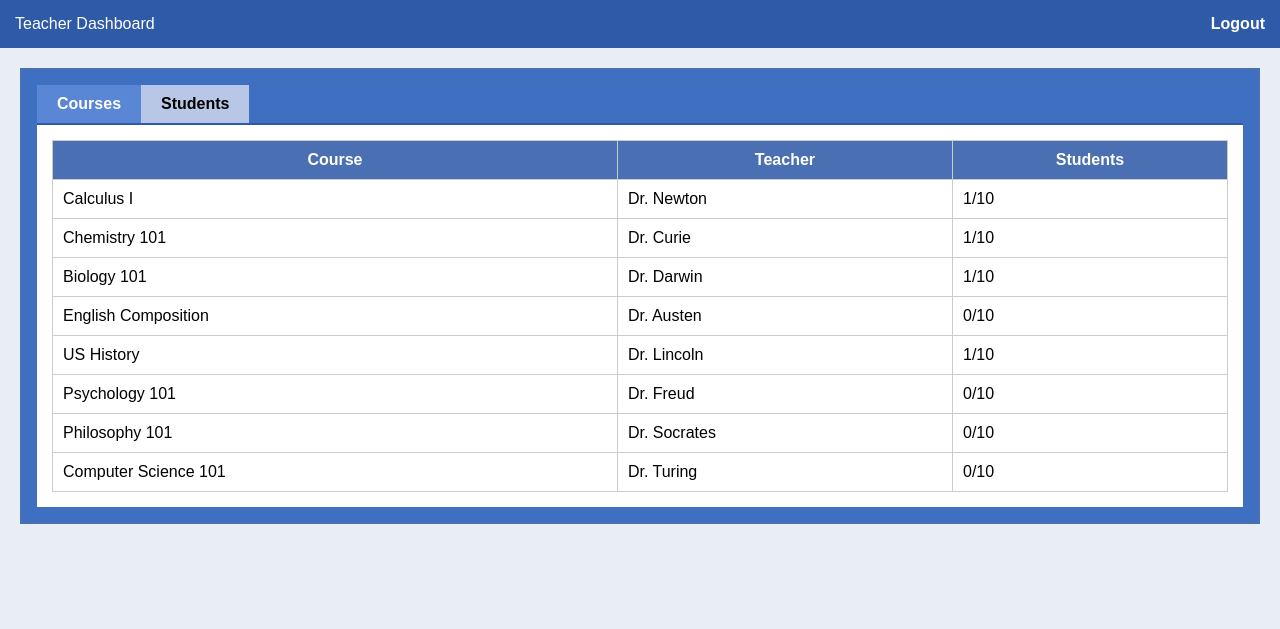
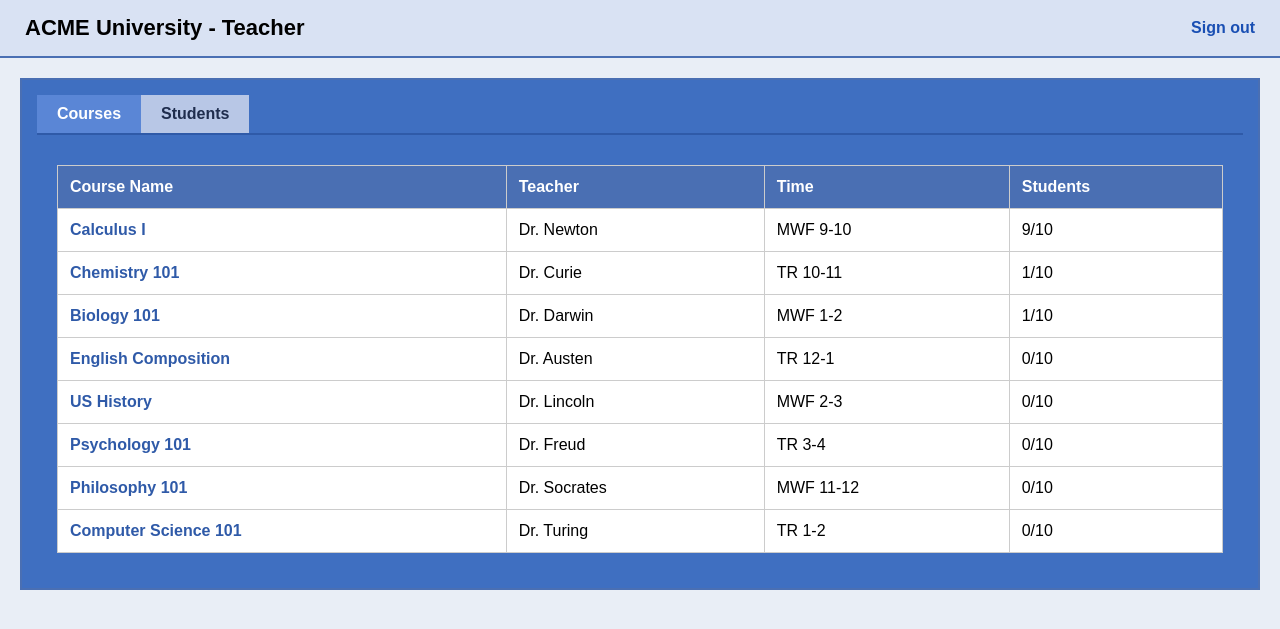
Before and after one commit to kaydeej24/CSE108-Lab8, a Flask app: page /teacher in a window 1280 px wide. Shown: the top 629 px of the page. Run offline with Flask 3, Linux system fonts and the light colour scheme; a user stored in the database is signed in.

Commit message:
Added teacher gradebook and dashboard updates

```diff
--- a/app.py
+++ b/app.py
@@ -44,6 +44,9 @@ user_courses = {
     "sanderson": []
 }
 
+# ---------------- GRADES ----------------
+grades = {}
+
 # ---------------- HELPERS ----------------
 def count_students(course_id):
     return sum(course_id in courses for courses in user_courses.values())
@@ -58,6 +61,7 @@ def login():
         if username in users and users[username]["password"] == password:
             session["user"] = username
             session["role"] = users[username]["role"]
+
             user_courses.setdefault(username, [])
 
             if session["role"] == "teacher":
@@ -116,20 +120,17 @@ def delete(course_id):
 
     return redirect(url_for("dashboard"))
 
-# ---------------- TEACHER DASHBOARD (RESTORED TABS STYLE) ----------------
+# ---------------- TEACHER DASHBOARD ----------------
 @app.route("/teacher")
 def teacher_dashboard():
     if session.get("role") != "teacher":
         return redirect(url_for("login"))
 
-    courses_with_counts = []
+    courses = []
     students = []
 
     for c in course_catalog:
-        courses_with_counts.append({
-            **c,
-            "student_count": count_students(c["id"])
-        })
+        courses.append({**c, "student_count": count_students(c["id"])})
 
     for username, data in users.items():
         if data["role"] == "student":
@@ -141,27 +142,53 @@ def teacher_dashboard():
 
     return render_template(
         "teacher.html",
-        courses=courses_with_counts,
+        courses=courses,
         students=students,
-        course_catalog=course_catalog,
-        user_courses=user_courses
+        course_catalog=course_catalog
     )
 
-# ---------------- TEACHER ADD/REMOVE ----------------
+# ---------------- GRADEBOOK ----------------
+@app.route("/teacher/course/<int:course_id>", methods=["GET", "POST"])
+def teacher_course(course_id):
+    if session.get("role") != "teacher":
+        return redirect(url_for("login"))
+
+    if request.method == "POST":
+        for key in request.form:
+            if key.startswith("grade_"):
+                username = key.split("_")[1]
+                grades[(username, course_id)] = request.form[key]
+
+    enrolled_students = []
+
+    for username, courses in user_courses.items():
+        if course_id in courses:
+            enrolled_students.append({
+                "username": username,
+                "name": users[username]["full_name"],
+                "grade": grades.get((username, course_id), "")
+            })
+
+    course = next(c for c in course_catalog if c["id"] == course_id)
+
+    return render_template(
+        "teacher_course.html",
+        course=course,
+        students=enrolled_students
+    )
+
+# ---------------- ADD / REMOVE ----------------
 @app.route("/teacher/add/<username>/<int:course_id>")
 def teacher_add(username, course_id):
     user_courses.setdefault(username, [])
-
     if course_id not in user_courses[username]:
         user_courses[username].append(course_id)
-
     return redirect(url_for("teacher_dashboard"))
 
 @app.route("/teacher/remove/<username>/<int:course_id>")
 def teacher_remove(username, course_id):
-    if username in user_courses and course_id in user_courses[username]:
+    if course_id in user_courses.get(username, []):
         user_courses[username].remove(course_id)
-
     return redirect(url_for("teacher_dashboard"))
 
 # ---------------- LOGOUT ----------------
@@ -171,4 +198,4 @@ def logout():
     return redirect(url_for("login"))
 
 if __name__ == "__main__":
-    app.run(debug=True)
+    app.run(debug=True, port=5001)
--- a/templates/Teacher.html
+++ b/templates/Teacher.html
@@ -10,14 +10,28 @@
             background: #e9eef6;
         }
 
+        /* HEADER */
         .header {
-            background: #2f5aa8;
-            color: white;
-            padding: 15px;
             display: flex;
             justify-content: space-between;
+            align-items: center;
+            padding: 15px 25px;
+            background: #d9e2f3;
+            border-bottom: 2px solid #4a6fb3;
         }
 
+        .title {
+            font-size: 22px;
+            font-weight: bold;
+        }
+
+        .header a {
+            text-decoration: none;
+            color: #1a4fb3;
+            font-weight: bold;
+        }
+
+        /* WRAPPER */
         .wrapper {
             margin: 20px;
             border: 2px solid #4a6fb3;
@@ -25,6 +39,7 @@
             padding: 15px;
         }
 
+        /* TABS */
         .tabs {
             display: flex;
             border-bottom: 2px solid #2f5aa8;
@@ -32,8 +47,8 @@
 
         .tab {
             padding: 10px 20px;
+            font-weight: bold;
             cursor: pointer;
-            font-weight: bold;
         }
 
         .active {
@@ -43,21 +58,26 @@
 
         .inactive {
             background: #b8c7e6;
+            color: #1f2d4d;
         }
 
+        /* CONTENT */
         .content {
-            background: white;
-            padding: 15px;
+            padding: 20px;
+            background: #3f6fc1;
         }
 
         table {
             width: 100%;
             border-collapse: collapse;
+            background: white;
+            margin-top: 10px;
         }
 
         th, td {
+            padding: 12px;
             border: 1px solid #ccc;
-            padding: 10px;
+            text-align: left;
         }
 
         th {
@@ -70,25 +90,28 @@
         }
 
         a {
-            font-weight: bold;
             text-decoration: none;
             color: #2f5aa8;
+            font-weight: bold;
         }
     </style>
 </head>
 
 <body>
 
+<!-- HEADER -->
 <div class="header">
-    <div>Teacher Dashboard</div>
-    <div><a style="color:white" href="/logout">Logout</a></div>
+    <div class="title">ACME University - Teacher</div>
+    <div><a href="/logout">Sign out</a></div>
 </div>
 
+<!-- WRAPPER -->
 <div class="wrapper">
 
+    <!-- TABS -->
     <div class="tabs">
-        <div class="tab active" onclick="show('courses')">Courses</div>
-        <div class="tab inactive" onclick="show('students')">Students</div>
+        <div class="tab active" onclick="showTab('courses')">Courses</div>
+        <div class="tab inactive" onclick="showTab('students')">Students</div>
     </div>
 
     <div class="content">
@@ -98,18 +121,26 @@
 
             <table>
                 <tr>
-                    <th>Course</th>
+                    <th>Course Name</th>
                     <th>Teacher</th>
+                    <th>Time</th>
                     <th>Students</th>
                 </tr>
 
                 {% for c in courses %}
                 <tr>
-                    <td>{{ c.name }}</td>
+                    <!-- CLICKABLE COURSE (GOES TO GRADEBOOK) -->
+                    <td>
+                        <a href="/teacher/course/{{ c.id }}">
+                            {{ c.name }}
+                        </a>
+                    </td>
                     <td>{{ c.teacher }}</td>
+                    <td>{{ c.time }}</td>
                     <td>{{ c.student_count }}/10</td>
                 </tr>
                 {% endfor %}
+
             </table>
 
         </div>
@@ -133,9 +164,13 @@
                     <td>
                         {% for c in course_catalog %}
                             {% if c.id not in s.courses %}
-                                <a href="/teacher/add/{{ s.username }}/{{ c.id }}">Add {{ c.name }}</a><br>
+                                <a href="/teacher/add/{{ s.username }}/{{ c.id }}">
+                                    Add {{ c.name }}
+                                </a><br>
                             {% else %}
-                                <a href="/teacher/remove/{{ s.username }}/{{ c.id }}">Remove {{ c.name }}</a><br>
+                                <a href="/teacher/remove/{{ s.username }}/{{ c.id }}">
+                                    Remove {{ c.name }}
+                                </a><br>
                             {% endif %}
                         {% endfor %}
                     </td>
@@ -149,11 +184,11 @@
     </div>
 </div>
 
+<!-- TAB SCRIPT -->
 <script>
-function show(tab) {
+function showTab(tab) {
     const courses = document.getElementById("courses");
     const students = document.getElementById("students");
-
     const tabs = document.getElementsByClassName("tab");
 
     if (tab === "courses") {
@@ -161,12 +196,18 @@ function show(tab) {
         students.classList.add("hidden");
 
         tabs[0].classList.add("active");
+        tabs[0].classList.remove("inactive");
+
+        tabs[1].classList.add("inactive");
         tabs[1].classList.remove("active");
     } else {
         students.classList.remove("hidden");
         courses.classList.add("hidden");
 
         tabs[1].classList.add("active");
+        tabs[1].classList.remove("inactive");
+
+        tabs[0].classList.add("inactive");
         tabs[0].classList.remove("active");
     }
 }
```
Also changed, not shown: templates/teacher_course.html (added, +72 -0 lines).
